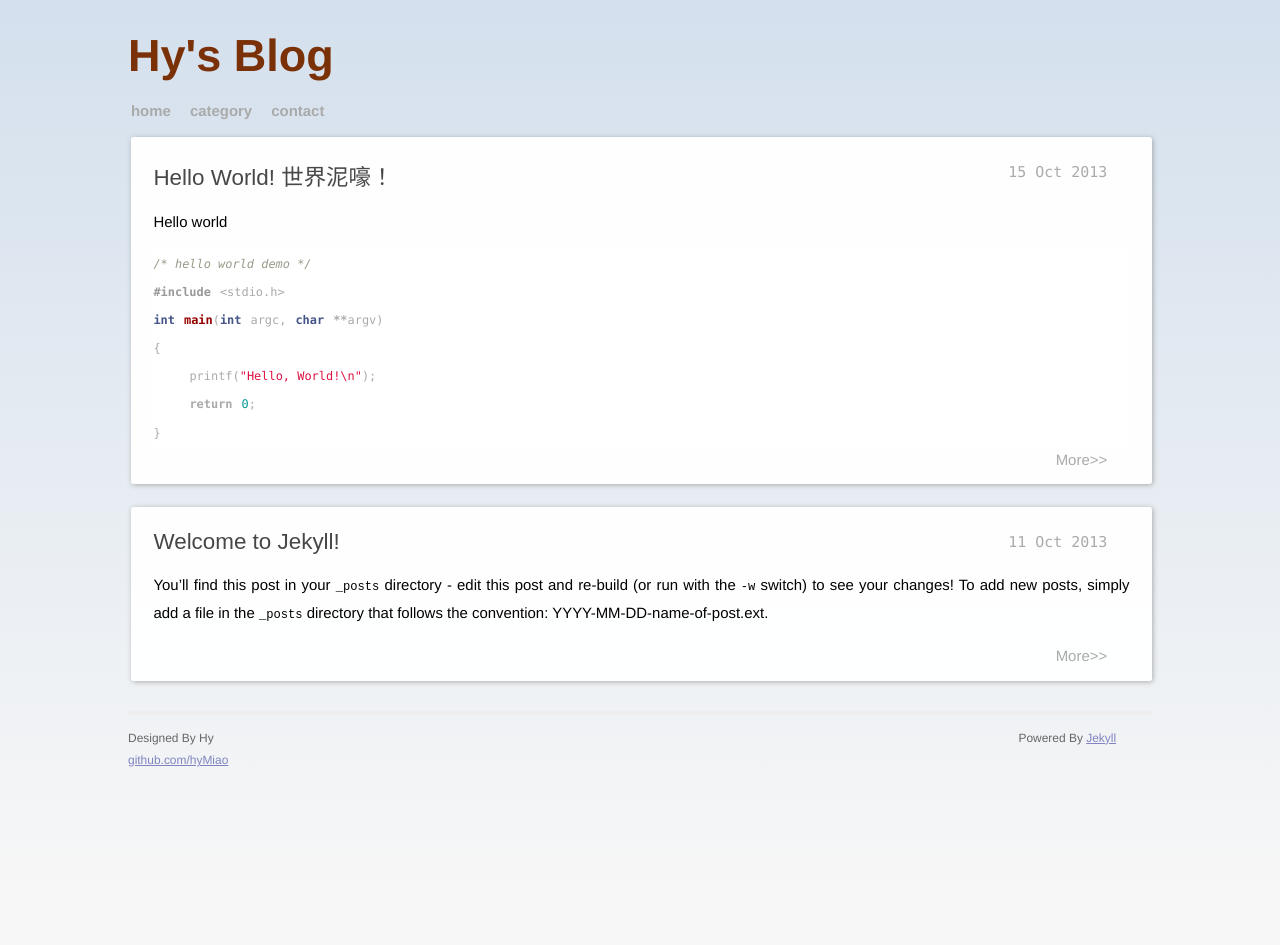
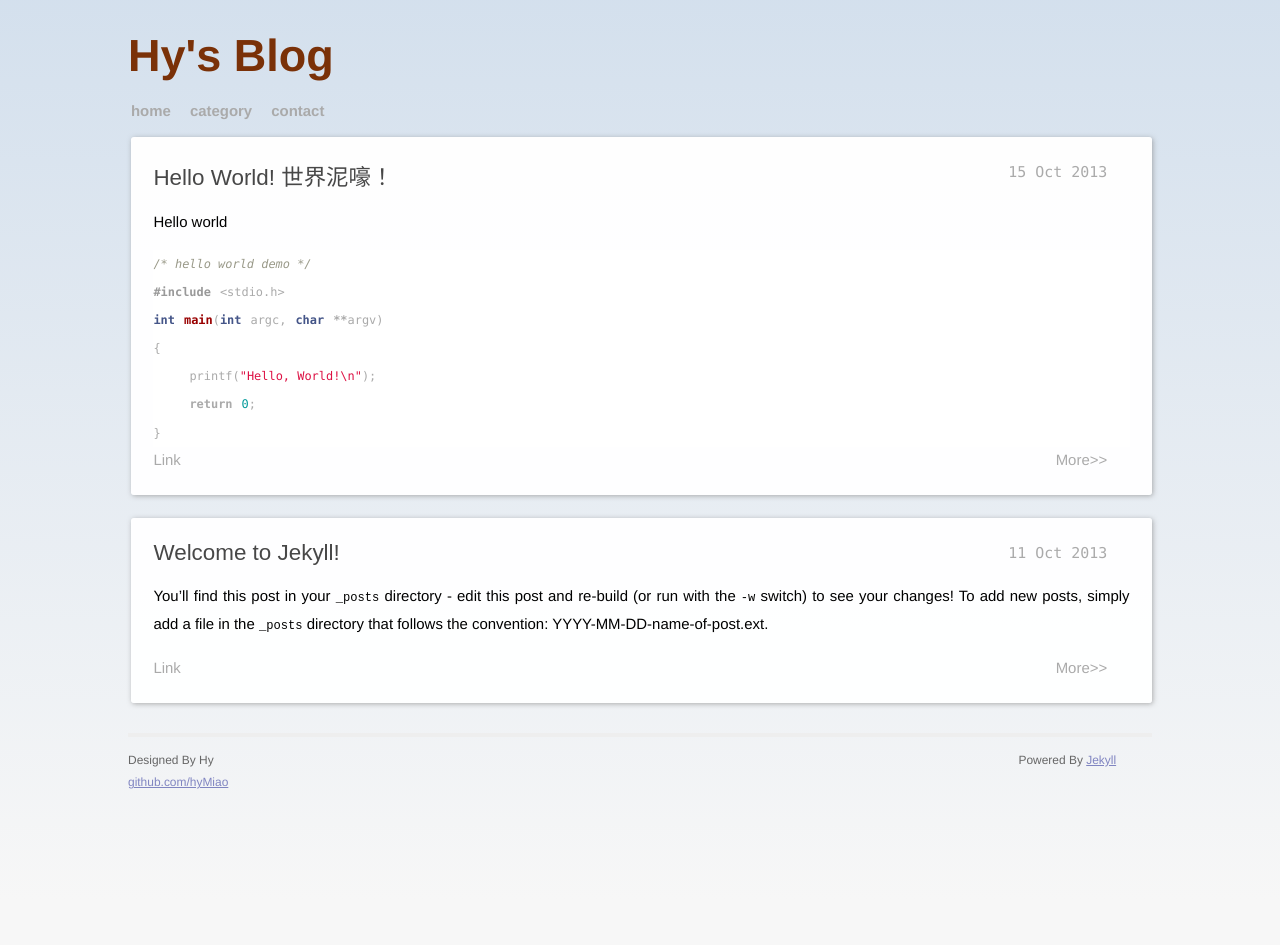
Before and after one commit to hyMiao/blog, a Jekyll site: the page built from index.html, in a window 1280 px wide. Built offline with Jekyll 4.4.1, drawn with Linux system fonts in a browser that asks for light colours; Markdown is read by kramdown in place of the engine named in the settings; comment, search, counter and statistics services are not loaded.

Commit message:
Version:0.1.0-Add Disqus

```diff
--- a/_config.yml
+++ b/_config.yml
@@ -1,7 +1,7 @@
 name: Hy's Blog
 #source: .
 markdown: redcarpet
-baseurl: /blog
-#baseurl:
+#baseurl: /blog
+baseurl:
 pygments: true
 encoding: UTF-8
--- a/_layouts/default.html
+++ b/_layouts/default.html
@@ -12,7 +12,7 @@
         <!-- Custom CSS -->
         <link rel="stylesheet" href="{{ site.baseurl }}/css/main.css">
 
-	<!-- My CSS -->
+	      <!-- My CSS -->
         <link rel="stylesheet" href="{{ site.baseurl }}/css/my.css">
     </head>
     <body>
--- a/css/my.css
+++ b/css/my.css
@@ -11,7 +11,7 @@
 	height:100%;
 	background: -webkit-gradient(linear, left top, left bottom, from(rgba(86, 142, 202, 0.22)), to(#f7f7f7));
     background: -moz-linear-gradient(top, rgb(211, 221, 238), #f7f7f7);
-    filter: progid:DXImageTransform.Microsoft.gradient(startColorstr='#f7f7f7', endColorstr='#e3e3e3');
+    /*filter: progid:DXImageTransform.Microsoft.gradient(startColorstr='#f7f7f7', endColorstr='#e3e3e3');*/
     background-color: #f7f7f7;
     background-repeat: no-repeat;
 }
@@ -55,7 +55,7 @@
 
 .posts li{
 	background-color: rgba(255, 255, 255, 0.97);
-	padding:1.5em 1.5em 2.5em 1.5em;
+	padding:1.5em;
 	margin:1.5em 0 1.5em 0;
 	border-radius:3px;
 	box-shadow: rgba(133, 133, 133, 0.63) 1px 1px 5px;
@@ -78,6 +78,17 @@
 	float: right;
 	margin-right: 1.5em;
 	font-size:1em;
+}
+
+.posts li a.comment_count{
+	text-decoration: none;
+	font-size:1em;
+	color:#aaa;
+}
+
+.posts li a.comment_count:hover{
+	font-size:1em;
+	color:#aaa;
 }
 
 .posts li a.more{
--- a/index.html
+++ b/index.html
@@ -10,8 +10,25 @@
         <a class="title" href="{{ site.baseurl }}{{ post.url }}">{{ post.title }}</a>
         <span class="date" >{{ post.date | date_to_string }}</span>
         {{ post.excerpt }}
+        <a class="comment_count" href="{{ site.baseurl }}{{ post.url }}#disqus_thread">Link</a>
         <a class="more" href="{{ site.baseurl }}{{ post.url }}">More&gt;&gt;</a>
       </li>
     {% endfor %}
   </ul>
+
+  <!-- Disqus Count(Unmodified) -->
+    <script type="text/javascript">
+    /* * * CONFIGURATION VARIABLES: EDIT BEFORE PASTING INTO YOUR WEBPAGE * * */
+    var disqus_shortname = 'bloggithub'; // required: replace example with your forum shortname
+
+    /* * * DON'T EDIT BELOW THIS LINE * * */
+    (function () {
+        var s = document.createElement('script'); s.async = true;
+        s.type = 'text/javascript';
+        s.src = '//' + disqus_shortname + '.disqus.com/count.js';
+        (document.getElementsByTagName('HEAD')[0] || document.getElementsByTagName('BODY')[0]).appendChild(s);
+    }());
+    </script>
+    <!-- Disqus Count -->
+
 </div>
```
Also changed, not shown: _layouts/post.html (+18 -0 lines).
